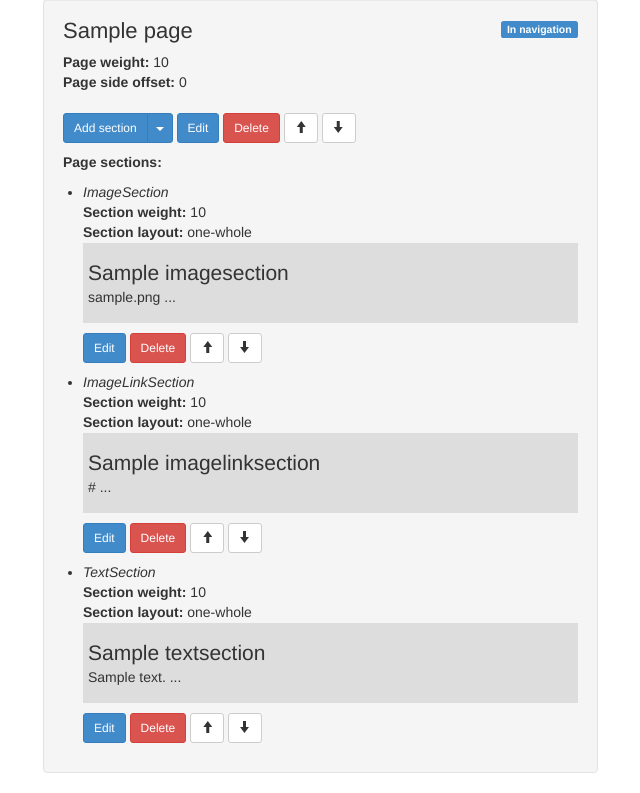
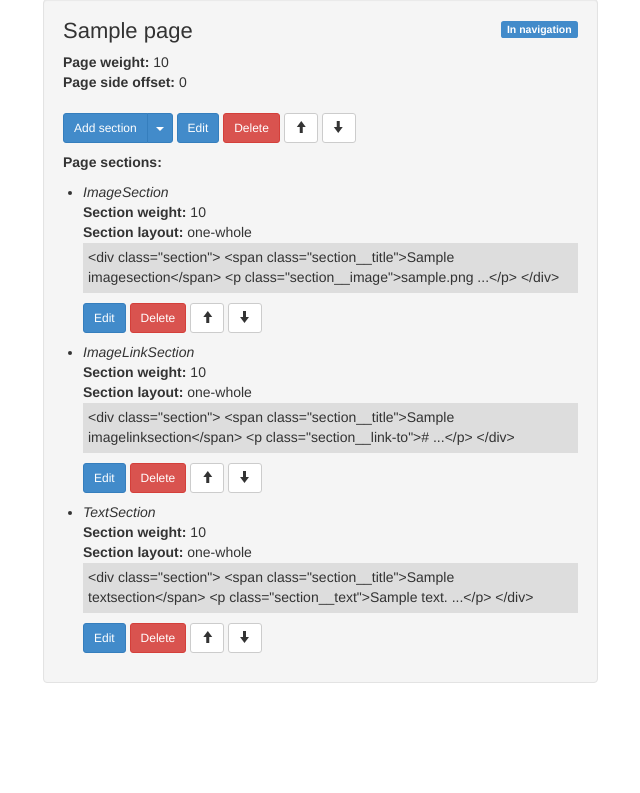
Before and after one commit to jgasteiz/fuzzing, a Django app: page /cms/ in a window 1280 px wide. Shown: the part 141-934 px from the top of the page, without its empty margins (27-667 px from the left). After the commit the page ends 824 px from the top, so only its background shows below. Run offline with Django 3.2, Linux system fonts and the light colour scheme; a user stored in the database is signed in; tables that the repository leaves empty hold one stand-in row (values such as "Sample post"); some libraries are stand-ins or nearby versions.

Commit message:
Remove safe from pages preview

```diff
--- a/fuzzing/templates/cms/pages.html
+++ b/fuzzing/templates/cms/pages.html
@@ -58,7 +58,7 @@
 							<span class="section__class">{{ section.get_class }}</span>
 							<span class="section__weight"><strong>Section weight:</strong> {{ section.weight }}</span>
 							<span class="section__layout"><strong>Section layout:</strong> {{ section.layout }}</span>
-							<div class="section__section">{{ section.preview|safe }}</div>
+							<div class="section__section">{{ section.preview }}</div>
 							<div class="section__actions">
 								<a href="{% url 'update_section' section.pk section.get_class %}" class="btn btn-sm btn-primary">Edit</a>
 								<a href="{% url 'delete_section' section.pk section.get_class %}" class="btn btn-sm btn-danger">Delete</a>
```
